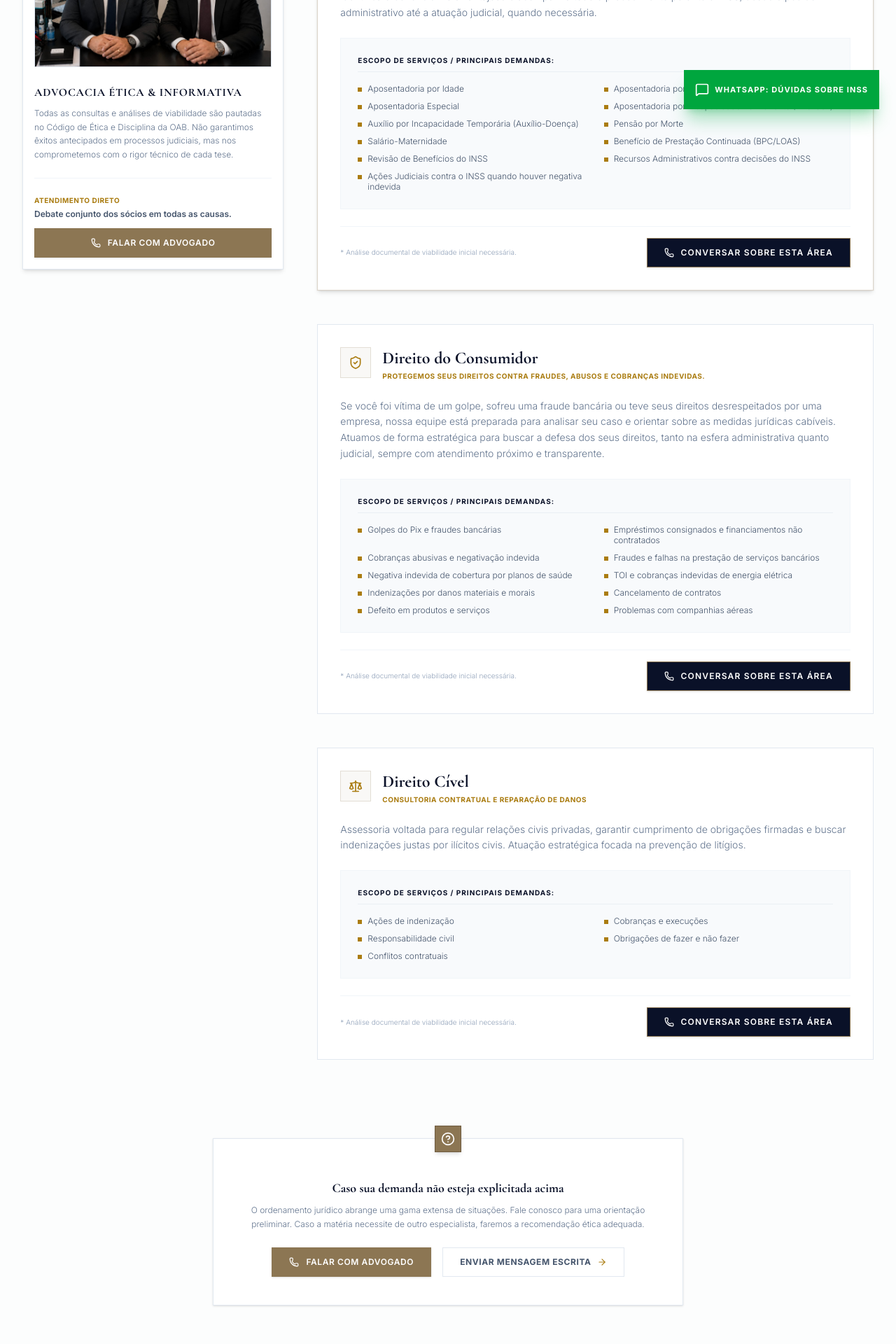
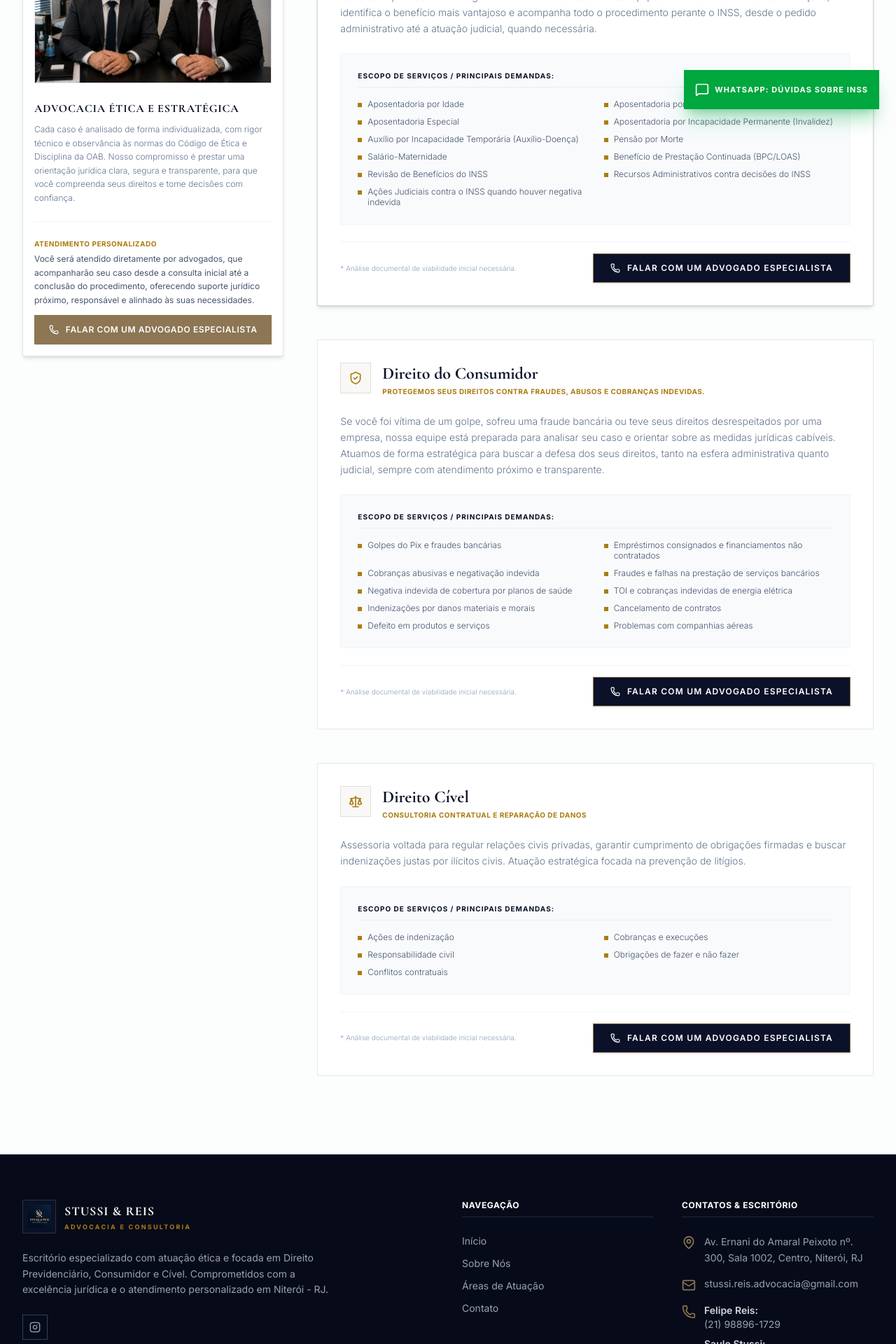
Before and after one commit to oCaio-re/stussi-reis, a Next.js app: page /atuacao in a window 1280 px wide. Shown: the part 620-2540 px from the top of the page at 70% size. Built offline with nearby package versions, Linux system fonts and the light colour scheme.

Commit message:
remove overlay

```diff
--- a/src/app/atuacao/page.tsx
+++ b/src/app/atuacao/page.tsx
@@ -1,8 +1,7 @@
 import React from "react";
 import type { Metadata } from "next";
 import Image from "next/image";
-import Link from "next/link";
-import { Scale, ShieldCheck, Landmark, HelpCircle, ArrowRight } from "lucide-react";
+import { Scale, ShieldCheck, Landmark } from "lucide-react";
 import WhatsAppCTAButton from "@/components/WhatsAppCTAButton";
 import ScrollReveal from "@/components/ScrollReveal";
 
@@ -92,7 +91,7 @@ export default function Atuacao() {
           </h1>
           <div className="mt-4 h-[1px] w-20 bg-gold-base mx-auto" />
           <p className="mt-6 text-sm text-slate-500 leading-relaxed font-light">
-            O escritório Stussi & Reis presta assessoria informativa e representação estratégica focada em soluções ágeis. Nossos textos e pareceres são redigidos de forma clara para que o cliente compreenda perfeitamente cada etapa processual.
+            Na Stussi & Reis Advocacia e Consultoria, oferecemos assessoria jurídica personalizada nas áreas de Direito Previdenciário, Direito do Consumidor e Direito Cível. Atuamos com estratégia, transparência e excelência técnica, sempre buscando a solução mais adequada para cada caso e mantendo nossos clientes informados em todas as etapas do atendimento.
           </p>
         </div>
 
@@ -112,17 +111,17 @@ export default function Atuacao() {
                 />
               </div>
               <h3 className="font-serif text-base font-bold text-navy-base uppercase tracking-wider mb-2">
-                Advocacia Ética & Informativa
+                Advocacia Ética e Estratégica
               </h3>
               <p className="text-xs text-slate-500 font-light leading-relaxed">
-                Todas as consultas e análises de viabilidade são pautadas no Código de Ética e Disciplina da OAB. Não garantimos êxitos antecipados em processos judiciais, mas nos comprometemos com o rigor técnico de cada tese.
+                Cada caso é analisado de forma individualizada, com rigor técnico e observância às normas do Código de Ética e Disciplina da OAB. Nosso compromisso é prestar uma orientação jurídica clara, segura e transparente, para que você compreenda seus direitos e tome decisões com confiança.
               </p>
               <div className="mt-6 pt-6 border-t border-slate-100">
                 <p className="text-[10px] font-bold text-gold-light uppercase tracking-wider mb-1">
-                  Atendimento Direto
+                  Atendimento Personalizado
                 </p>
-                <p className="text-xs text-slate-600 font-semibold mb-3">
-                  Debate conjunto dos sócios em todas as causas.
+                <p className="text-xs text-slate-600 font-normal leading-relaxed mb-3">
+                  Você será atendido diretamente por advogados, que acompanharão seu caso desde a consulta inicial até a conclusão do procedimento, oferecendo suporte jurídico próximo, responsável e alinhado às suas necessidades.
                 </p>
                 <WhatsAppCTAButton className="w-full text-xs font-bold uppercase tracking-wider py-3" />
               </div>
@@ -193,7 +192,7 @@ export default function Atuacao() {
                         <WhatsAppCTAButton
                           className="w-full sm:w-auto px-6 py-3 text-xs font-bold uppercase tracking-widest text-white bg-navy-base hover:bg-[#070b19]"
                         >
-                          Conversar sobre esta Área
+                          Falar com um advogado especialista
                         </WhatsAppCTAButton>
                       </div>
                     </div>
@@ -205,29 +204,6 @@ export default function Atuacao() {
 
         </div>
 
-        {/* FAQ prompt */}
-        <div className="mt-28 text-center max-w-2xl mx-auto border border-slate-200 bg-white p-8 md:p-10 shadow-sm relative">
-          <div className="absolute top-0 left-1/2 -translate-x-1/2 -translate-y-1/2 bg-gold-base text-white p-2 rounded-none border border-gold-dark shadow-md">
-            <HelpCircle className="h-5 w-5" />
-          </div>
-          <h3 className="font-serif text-lg font-bold text-navy-base mt-4 mb-2">
-            Caso sua demanda não esteja explicitada acima
-          </h3>
-          <p className="text-xs text-slate-500 font-light leading-relaxed mb-6">
-            O ordenamento jurídico abrange uma gama extensa de situações. Fale conosco para uma orientação preliminar. Caso a matéria necessite de outro especialista, faremos a recomendação ética adequada.
-          </p>
-          <div className="flex flex-col sm:flex-row justify-center gap-4">
-            <WhatsAppCTAButton className="px-6 py-3 text-xs font-bold uppercase tracking-wider" />
-            <Link
-              href="/contato"
-              className="group flex items-center justify-center gap-2 border border-slate-200 bg-white px-6 py-3 text-xs font-bold uppercase tracking-wider text-slate-600 hover:border-gold-base transition-all"
-            >
-              <span>Enviar Mensagem Escrita</span>
-              <ArrowRight className="h-3.5 w-3.5 text-gold-light transition-transform duration-300 group-hover:translate-x-1" />
-            </Link>
-          </div>
-        </div>
-
       </div>
     </div>
   );
--- a/src/app/contato/page.tsx
+++ b/src/app/contato/page.tsx
@@ -110,7 +110,7 @@ export default function Contato() {
                         className="inline-flex w-full items-center justify-center gap-2 bg-[#128c7e] hover:bg-[#075e54] text-white text-[11px] font-bold uppercase tracking-wider py-3 mt-2 shadow-sm transition-all cursor-pointer"
                       >
                         <MessageSquare className="h-4 w-4" />
-                        <span>Conversar via WhatsApp</span>
+                        <span>Falar com um advogado especialista</span>
                       </a>
                     </div>
                   ))}
--- a/src/app/page.tsx
+++ b/src/app/page.tsx
@@ -26,13 +26,14 @@ export default function Home() {
       image: "/foto_clientes_idosos_felipe.jpg",
       imageAlt: "Dr. Felipe Reis atendendo clientes idosos",
       isSeal: false,
-      ctaText: "Falar com Advogado pelo WhatsApp",
+      ctaText: "Falar com um advogado especialista",
       ctaType: "modal",
       secondaryText: "Conhecer Áreas de Atuação",
       secondaryHref: "/atuacao",
     },
     {
       badge: "Área de Foco Principal",
+      hideImageOverlay: true,
       title: (
         <>
           Direito Previdenciário:{" "}
@@ -43,7 +44,7 @@ export default function Home() {
       image: "/balanca_justica_premium.png",
       imageAlt: "Balança da Justiça dourada sobre mesa de mármore",
       isSeal: false,
-      ctaText: "Consultar Especialista em INSS",
+      ctaText: "Falar com um advogado especialista",
       ctaType: "whatsapp",
       ctaLink: "https://wa.me/5521988961729?text=Ol%C3%A1%20Dr.%20Felipe%2C%20gostaria%20de%20conversar%20sobre%20benef%C3%ADcio%20previdenci%C3%A1rio%20do%20INSS.",
       secondaryText: "Detalhes dos Serviços",
@@ -78,7 +79,7 @@ export default function Home() {
       image: "/saulo e felipe.jpeg",
       imageAlt: "Sócios Felipe Reis e Saulo Stussi",
       isSeal: false,
-      ctaText: "Falar com os Sócios",
+      ctaText: "Falar com um advogado especialista",
       ctaType: "modal",
       secondaryText: "Conhecer Nossa História",
       secondaryHref: "/sobre",
@@ -97,7 +98,7 @@ export default function Home() {
 
   const highlights = [
     {
-      title: "Atendimento feito pelos Advogados",
+      title: "Atendimento realizado pelos Advogados",
       description: "No Stussi & Reis, seu atendimento é realizado diretamente pelos advogados responsáveis pelo caso. Você recebe orientação jurídica personalizada, acompanhamento próximo e acesso direto aos profissionais durante toda a sua jornada.",
       icon: Phone,
     },
@@ -221,6 +222,7 @@ export default function Home() {
                       />
 
                       {/* Floating Badge */}
+                      {!slide.hideImageOverlay && (
                         <div className="absolute bottom-4 right-4 bg-[#070b19]/90 backdrop-blur-sm border border-gold-base/30 px-4 py-2 shadow-lg rounded-sm z-20 flex flex-col items-end">
                           <span className="font-serif text-[11px] font-bold text-white tracking-wide">
                             {slide.badge}
@@ -229,6 +231,7 @@ export default function Home() {
                             Stussi & Reis
                           </span>
                         </div>
+                      )}
                     </div>
                   </div>
                 ))}
@@ -358,7 +361,7 @@ export default function Home() {
 
               <div className="pt-2 flex flex-col sm:flex-row gap-4">
                 <WhatsAppCTAButton className="px-8 py-3.5 text-xs font-bold uppercase tracking-widest text-white bg-navy-base hover:bg-navy-dark shadow-sm">
-                  Consultar Meu Caso no WhatsApp
+                  Falar com um advogado especialista
                 </WhatsAppCTAButton>
                 <Link
                   href="/atuacao"
@@ -462,7 +465,7 @@ export default function Home() {
                     <ArrowRight className="h-3 w-3 transition-transform duration-300 group-hover:translate-x-1" />
                   </Link>
                   <WhatsAppCTAButton className="px-5 py-2.5 text-[10px] font-bold uppercase tracking-wider" variant="outline">
-                    Falar com Dr. Saulo (OAB/RJ 144.040)
+                    Falar com um advogado especialista
                   </WhatsAppCTAButton>
                 </div>
               </div>
@@ -510,7 +513,7 @@ export default function Home() {
                     <ArrowRight className="h-3 w-3 transition-transform duration-300 group-hover:translate-x-1" />
                   </Link>
                   <WhatsAppCTAButton className="px-5 py-2.5 text-[10px] font-bold uppercase tracking-wider" variant="outline">
-                    FALAR COM UM ADVOGADO
+                    Falar com um advogado especialista
                   </WhatsAppCTAButton>
                 </div>
               </div>
@@ -575,7 +578,7 @@ export default function Home() {
                   CONHECER NOSSA HISTÓRIA
                 </Link>
                 <WhatsAppCTAButton className="px-8 py-3.5 text-xs font-bold uppercase tracking-widest text-white bg-navy-base hover:bg-navy-dark shadow-sm">
-                  Agendar com os Sócios
+                  Falar com um advogado especialista
                 </WhatsAppCTAButton>
               </div>
             </div>
@@ -689,7 +692,7 @@ export default function Home() {
           <div className="mt-16 flex justify-center">
             <ScrollReveal animation="fade-in-up" delayClass="delay-400">
               <WhatsAppCTAButton className="px-10 py-4 text-xs font-bold uppercase tracking-widest text-gold-light bg-[#0a1128] border border-gold-base/50 hover:bg-gold-base hover:text-[#070b19] hover:border-gold-base shadow-md transition-all duration-300">
-                Iniciar Atendimento
+                Falar com um advogado especialista
               </WhatsAppCTAButton>
             </ScrollReveal>
           </div>
@@ -721,7 +724,7 @@ export default function Home() {
 
               <div className="flex flex-col sm:flex-row items-center gap-4 w-full justify-center">
                 <WhatsAppCTAButton className="w-full sm:w-auto px-8 py-4 text-xs font-bold uppercase tracking-widest text-white bg-navy-base border border-navy-base hover:bg-navy-dark hover:border-navy-dark shadow-md transition-all duration-300">
-                  Iniciar Atendimento no WhatsApp
+                  Falar com um advogado especialista
                 </WhatsAppCTAButton>
                 <Link
                   href="/contato"
--- a/src/app/sobre/page.tsx
+++ b/src/app/sobre/page.tsx
@@ -244,7 +244,7 @@ export default function Sobre() {
             </p>
             <div className="mt-8 flex flex-col sm:flex-row justify-center gap-4">
               <WhatsAppCTAButton className="px-8 py-3.5 text-xs font-bold uppercase tracking-widest text-white bg-navy-base hover:bg-[#070b19]">
-                FALAR COM UM ADVOGADO
+                Falar com um advogado especialista
               </WhatsAppCTAButton>
               <Link
                 href="/contato"
--- a/src/components/Header.tsx
+++ b/src/components/Header.tsx
@@ -98,7 +98,7 @@ export default function Header() {
               className="flex items-center gap-2 rounded-none border border-gold-base/50 bg-gold-base/5 px-5 py-2.5 text-xs font-bold uppercase tracking-wider text-gold-light transition-all duration-300 hover:bg-gold-base hover:text-white hover:border-gold-base cursor-pointer shadow-sm active:scale-98"
             >
               <Phone className="h-3.5 w-3.5" />
-              <span>Falar com Advogado</span>
+              <span>Falar com um advogado especialista</span>
             </button>
           </nav>
 
--- a/src/components/WhatsAppCTAButton.tsx
+++ b/src/components/WhatsAppCTAButton.tsx
@@ -48,7 +48,7 @@ export default function WhatsAppCTAButton({
         variant === "outline" ? "group-hover:text-white" : ""
       }`}>
         <Phone className="h-3.5 w-3.5 transition-transform duration-500 group-hover:scale-110 group-hover:rotate-12 text-current" />
-        <span>{children || "Falar com Advogado"}</span>
+        <span>{children || "Falar com um advogado especialista"}</span>
       </span>
     </button>
   );
```
Lines whose indentation alone changed are shown as unchanged.
